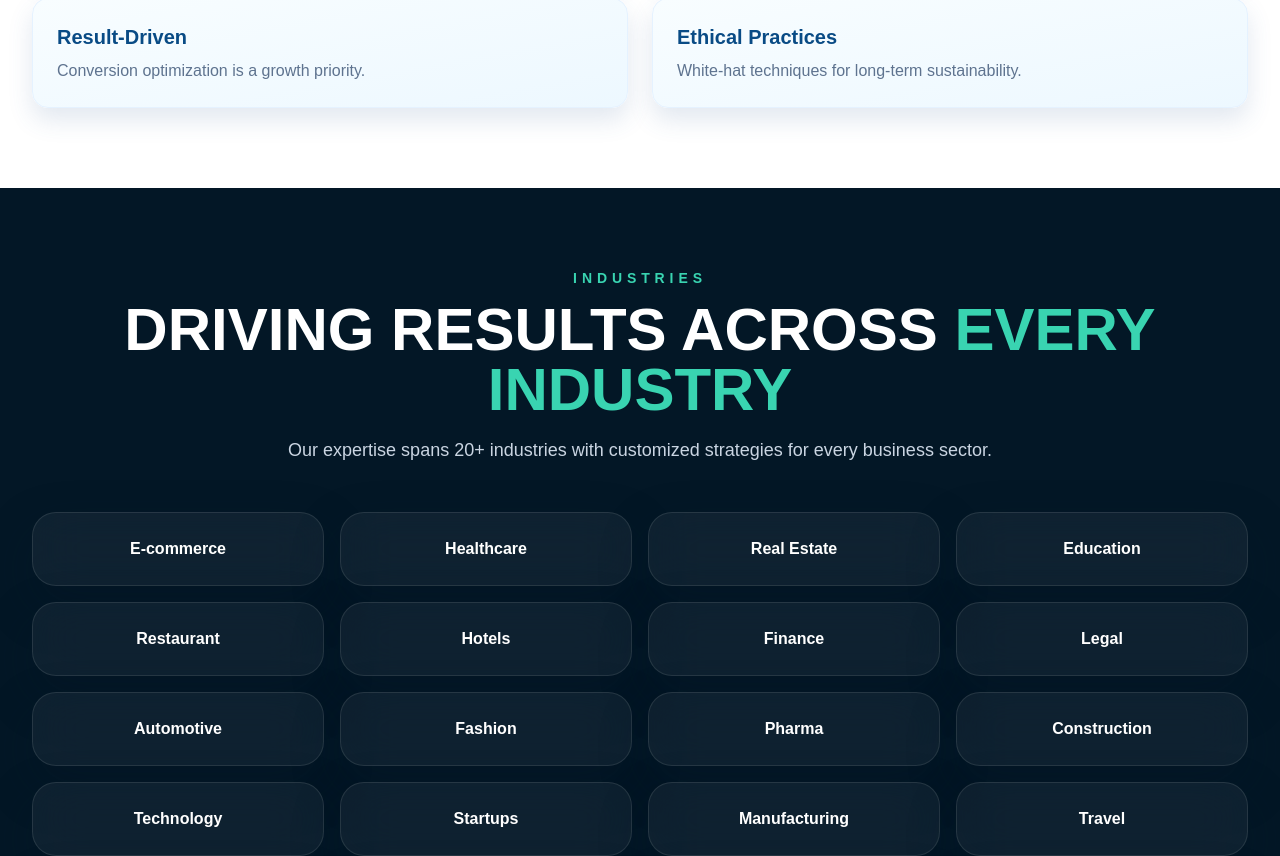
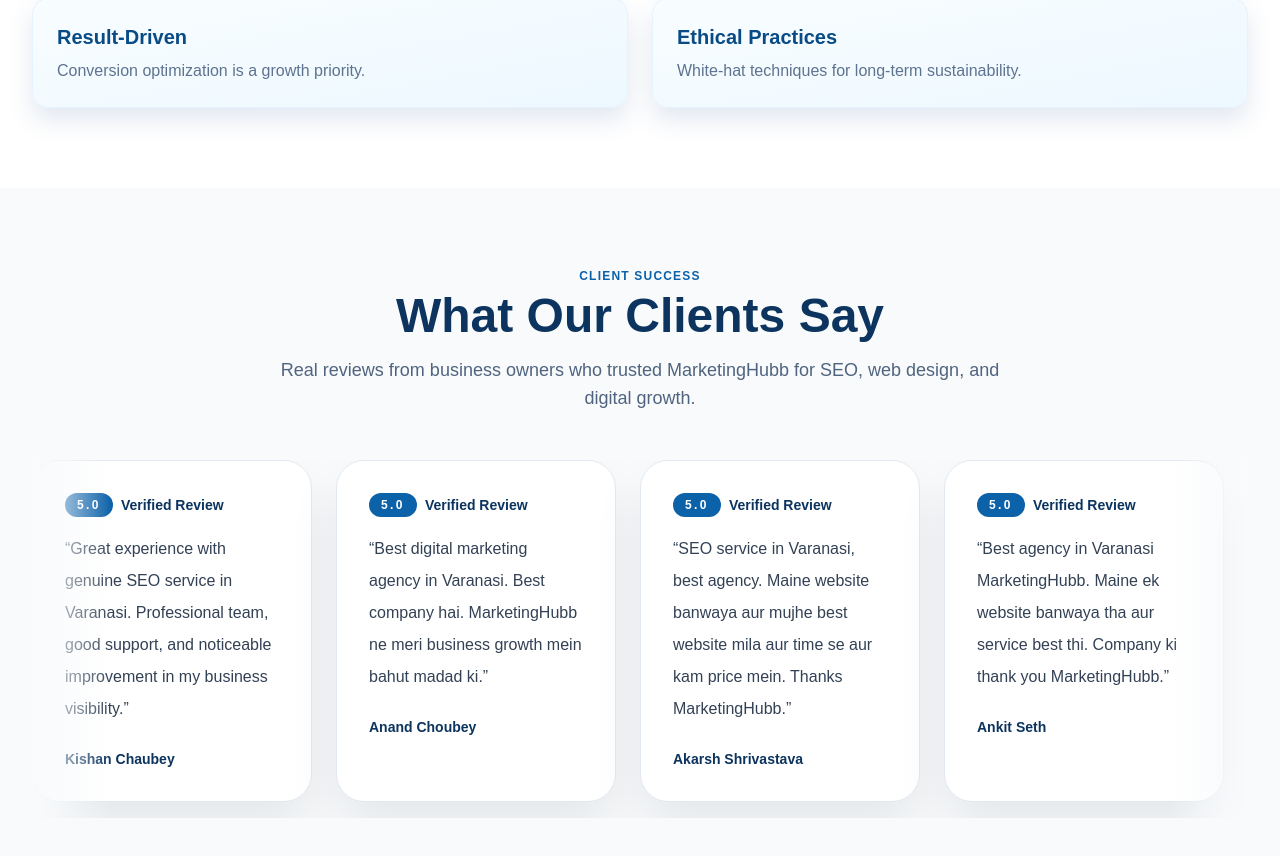
Before and after one commit to rohan-2004-web/marketinghubb, a Next.js app: page / in a window 1280 px wide. Shown: the part 2950-3806 px from the top of the page. Built offline with nearby package versions, Linux system fonts and the light colour scheme.

Commit message:
Add animated testimonials section below core values on home page

```diff
--- /dev/null
+++ b/app/components/TestimonialsSection.tsx
@@ -0,0 +1,74 @@
+'use client';
+
+import { motion } from 'framer-motion';
+
+const testimonials = [
+  {
+    name: 'Kishan Chaubey',
+    comment: 'Great experience with genuine SEO service in Varanasi. Professional team, good support, and noticeable improvement in my business visibility.',
+  },
+  {
+    name: 'Anand Choubey',
+    comment: 'Best digital marketing agency in Varanasi. Best company hai. MarketingHubb ne meri business growth mein bahut madad ki.',
+  },
+  {
+    name: 'Akarsh Shrivastava',
+    comment: 'SEO service in Varanasi, best agency. Maine website banwaya aur mujhe best website mila aur time se aur kam price mein. Thanks MarketingHubb.',
+  },
+  {
+    name: 'Ankit Seth',
+    comment: 'Best agency in Varanasi MarketingHubb. Maine ek website banwaya tha aur service best thi. Company ki thank you MarketingHubb.',
+  },
+  {
+    name: 'Shubham Upadhyaya',
+    comment: 'MarketingHubb is the best digital marketing agency in Varanasi. Great SEO results, fast support, and genuine business growth.',
+  },
+  {
+    name: 'Enlive Trip',
+    comment: 'Best digital marketing agency in Varanasi! MarketingHubb ne mere business ki online growth kaafi fast kar di. SEO aur ads dono mein great results mile.',
+  },
+];
+
+export default function TestimonialsSection() {
+  return (
+    <section className="py-20 bg-slate-50" id="testimonials">
+      <div className="max-w-7xl mx-auto px-4 sm:px-6 lg:px-8">
+        <motion.div
+          initial={{ opacity: 0, y: 20 }}
+          whileInView={{ opacity: 1, y: 0 }}
+          transition={{ duration: 0.8 }}
+          className="text-center mb-12"
+        >
+          <p className="text-xs font-semibold tracking-widest text-[#0c62a9] mb-2">CLIENT SUCCESS</p>
+          <h2 className="text-4xl md:text-5xl font-bold text-[#0c345e]">What Our Clients Say</h2>
+          <p className="mt-4 text-lg text-[#50647f] max-w-3xl mx-auto">
+            Real reviews from business owners who trusted MarketingHubb for SEO, web design, and digital growth.
+          </p>
+        </motion.div>
+
+        <div className="relative overflow-hidden">
+          <div className="flex gap-6 overflow-x-auto pb-4 snap-x snap-mandatory scroll-smooth">
+            {testimonials.map((item, index) => (
+              <motion.div
+                key={index}
+                initial={{ opacity: 0, x: 40 }}
+                whileInView={{ opacity: 1, x: 0 }}
+                transition={{ duration: 0.7, delay: index * 0.08 }}
+                className="min-w-[280px] max-w-xl snap-start rounded-[28px] border border-slate-200 bg-white p-8 shadow-[0_25px_50px_rgba(15,23,42,0.08)]"
+              >
+                <div className="flex items-center gap-2 mb-4 text-[#0c345e]">
+                  <span className="rounded-full bg-[#0c62a9] px-3 py-1 text-xs font-semibold uppercase tracking-[0.2em] text-white">5.0</span>
+                  <span className="text-sm font-semibold">Verified Review</span>
+                </div>
+                <p className="text-[#334155] text-base leading-8">“{item.comment}”</p>
+                <p className="mt-6 text-sm font-semibold text-[#0c345e]">{item.name}</p>
+              </motion.div>
+            ))}
+          </div>
+          <div className="pointer-events-none absolute inset-y-0 left-0 w-20 bg-gradient-to-r from-slate-50 to-transparent" />
+          <div className="pointer-events-none absolute inset-y-0 right-0 w-20 bg-gradient-to-l from-slate-50 to-transparent" />
+        </div>
+      </div>
+    </section>
+  );
+}
--- a/app/page.tsx
+++ b/app/page.tsx
@@ -11,6 +11,7 @@
 import HomeSEOSection from './components/HomeSEOSection';
 import LocationsSection from './components/LocationsSection';
 import IndustriesSection from './components/IndustriesSection';
+import TestimonialsSection from './components/TestimonialsSection';
 import MarketingContentSection from './components/MarketingContentSection';
 
 export const metadata: Metadata = {
@@ -43,6 +44,7 @@
       <HomeSEOSection />
       <ServiceSection />
       <CoreValuesSection />
+      <TestimonialsSection />
       <IndustriesSection />
       <WhyTrustSection />
       <WhyChooseSection />
```
